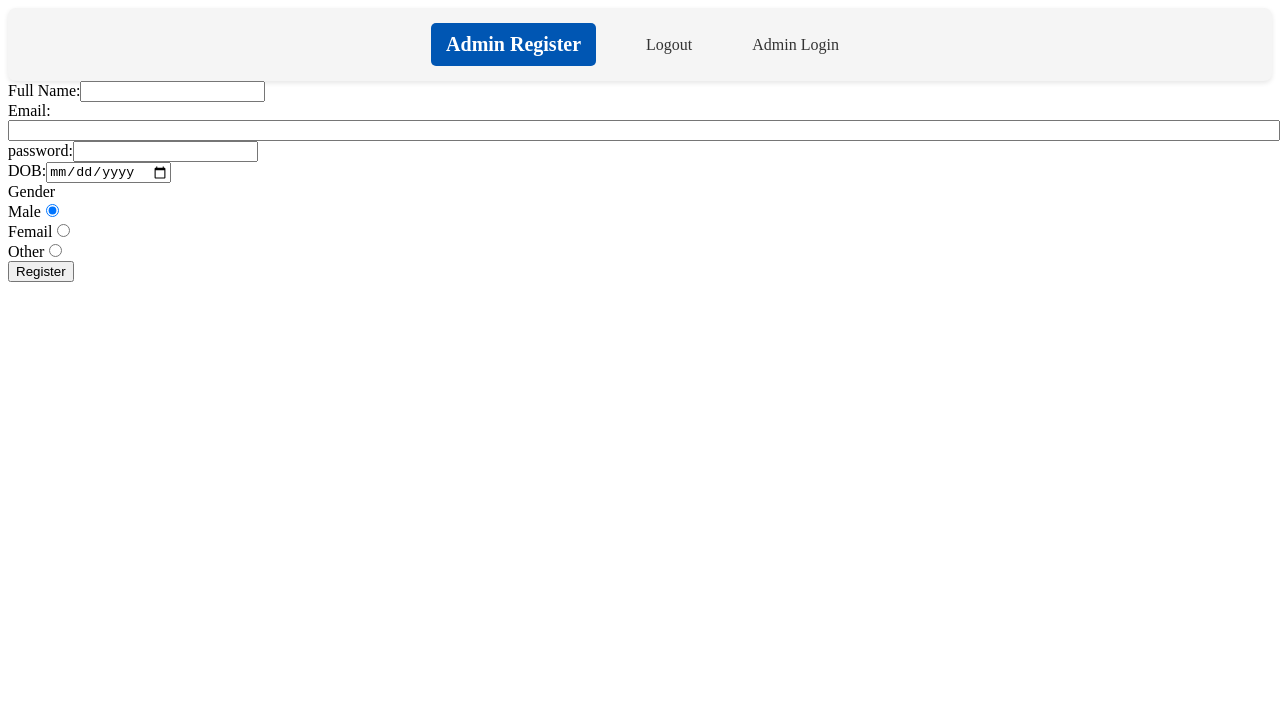
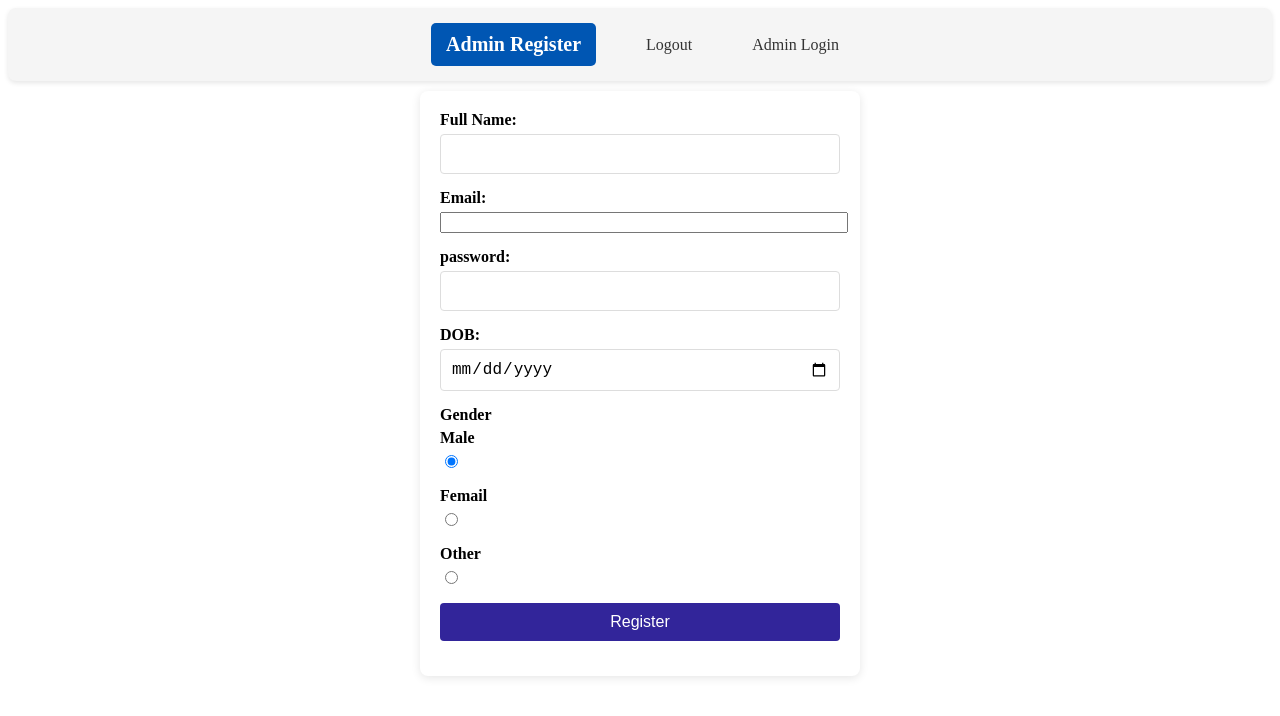
Before and after one commit to SanjayTripathee/paymentIntigration_Frontend, a React (Vite) app: page /admin/register in a window 1280 px wide. Shown: the top 716 px of the page. Built offline with nearby package versions, Linux system fonts and the light colour scheme.

Commit message:
applying css on adminRegister

```diff
--- /dev/null
+++ b/src/component/cssfolder/adminRegister.css
@@ -0,0 +1,97 @@
+/* General styling */
+/* body {
+  font-family: 'Arial', sans-serif;
+  background-color: #f4f4f4;
+  margin: 0;
+  padding: 0;
+  height: 100vh;
+  display: flex;
+  justify-content: center;
+  align-items: center;
+} */
+
+/* Styling for the form container */
+form {
+    background-color: white;
+    padding: 20px;
+    border-radius: 8px;
+    box-shadow: 0 2px 10px rgba(0, 0, 0, 0.1);
+    width: 400px;
+    /* display: flex; */
+    margin: 10px auto;
+  }
+
+  /* Margin for form elements */
+  form div {
+    margin-bottom: 15px;
+  }
+
+  /* Label styling */
+  label {
+    display: block;
+    font-weight: bold;
+    margin-bottom: 5px;
+  }
+
+  /* Input field styling */
+  .input input[type="text"],
+  input[type="email"],
+  input[type="password"],
+  input[type="date"] {
+    width: 100%;
+    padding: 10px;
+    border: 1px solid #ddd;
+    border-radius: 4px;
+    box-sizing: border-box;
+    font-size: 16px;
+  }
+
+  /* Radio button styling */
+  input[type="radio"] {
+    margin-right: 10px;
+  }
+
+  /* Button styling */
+  .btn {
+    background-color: #32259a;
+    color: white;
+    padding: 10px;
+    border: none;
+    border-radius: 4px;
+    font-size: 16px;
+    cursor: pointer;
+    width: 100%;
+  }
+
+  button:hover {
+    background-color: #218838;
+  }
+
+  /* Focus styling for input fields */
+  input:focus {
+    border-color: #80bdff;
+    outline: none;
+  }
+
+  /* Radio group styling */
+  .radio-group {
+    display: flex;
+    justify-content: space-between;
+  }
+
+  .radio-group div {
+    display: flex;
+    align-items: center;
+  }
+
+  .radio-group label {
+    margin-right: 5px;
+  }
+
+  /* Responsive design for smaller screens */
+  @media (max-width: 500px) {
+    form {
+      width: 100%;
+      padding: 15px;
+    }
+  }
--- a/src/component/webUsers/AdminRegister.jsx
+++ b/src/component/webUsers/AdminRegister.jsx
@@ -2,6 +2,7 @@ import axios from "axios";
 import React, { useState } from "react";
 import { toast } from "react-toastify";
 import { bUrl } from "../../constant";
+import "../cssfolder/adminRegister.css";
 
 const AdminRegister = () => {
   let [fullName, setFullName] = useState("");
```
